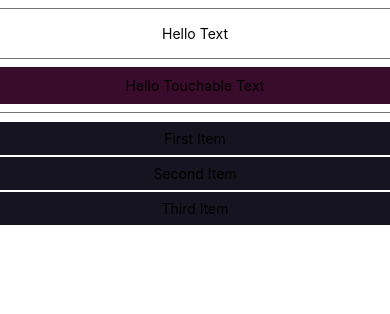
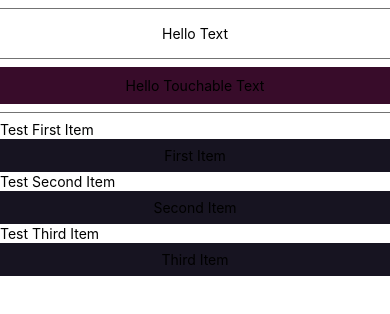
Before and after one commit to filmverse/RN_Test, a React Native app in the folder TestPro4/: screen / in a window 390 px wide. Shown: the top 314 px of the page. Built offline with nearby package versions, Linux system fonts and the light colour scheme.

Commit message:
finishing up

```diff
--- a/TestPro4/App.js
+++ b/TestPro4/App.js
@@ -5,14 +5,17 @@ import { View, SafeAreaView, TouchableOpacity, Text, FlatList, StyleSheet, Alert
 const DATA = [
   {
     id: '1',
+    text: 'Test First Item',
     title: 'First Item',
   },
   {
     id: '2',
+    text: 'Test Second Item',
     title: 'Second Item',
   },
   {
     id: '3',
+    text: 'Test Third Item',
     title: 'Third Item',
   },
 ];
@@ -23,6 +26,7 @@ const App = () => {
     const renderItem = ({item}) => {
       return (
         <View>
+          <Text>{item.text}</Text>
             <TouchableOpacity style={styles.listButton} onPress={() => {Alert.alert(`Pressed item id: ${item.id}`)}}>
                 <Text>{item.title}</Text>
             </TouchableOpacity>
```
